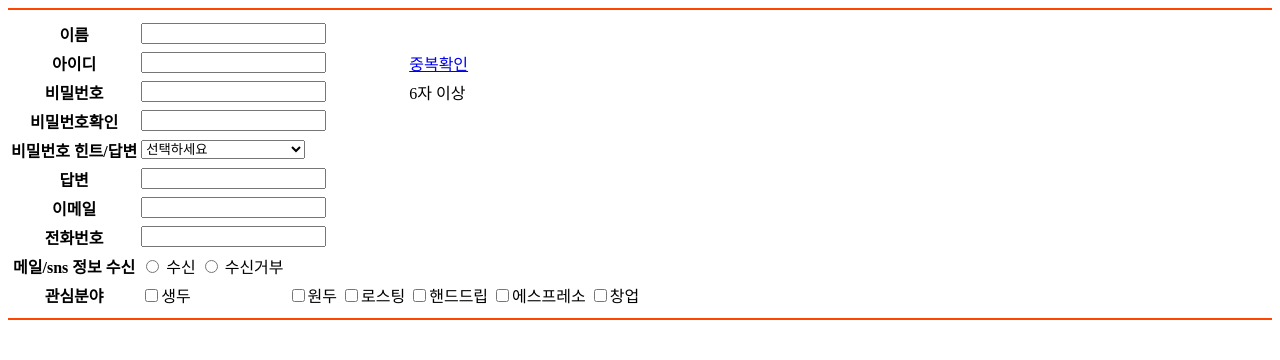
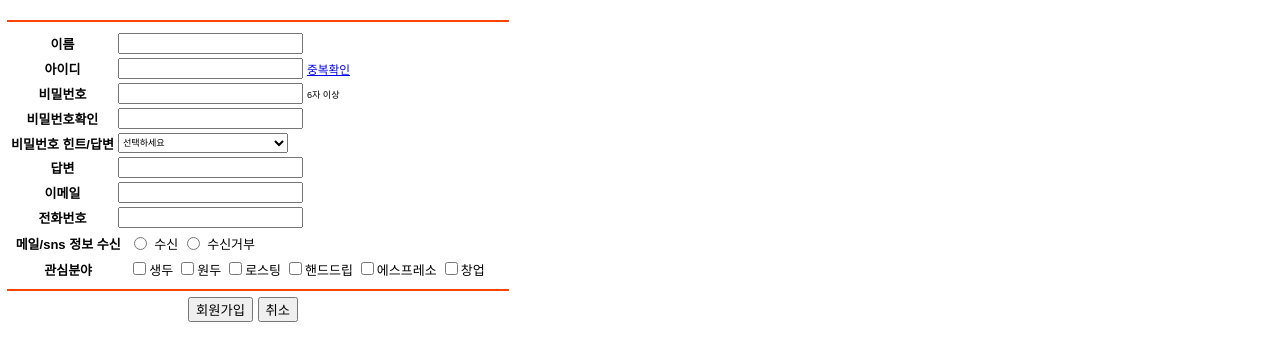
Before and after one commit to hahaHoho21/html, a plain HTML site: page views/20240315_signup.html in a window 1280 px wide. Drawn offline with Linux system fonts and the light colour scheme.

Commit message:
과제_회원가입

```diff
--- a/css/myweb2.css
+++ /dev/null
@@ -1,11 +0,0 @@
-section th {
-    height: 25px;
-}
-
-table tr {
-    /* margin: 10px auto; */
-}
-
-table {
-    /* border: 1px solid black; */
-}
--- /dev/null
+++ b/css/signup.css
@@ -0,0 +1,59 @@
+/* 테이블 분리 주황색 선 */
+hr{
+    border: 1px solid orangered;
+    width: 500px;
+    position: relative;
+    right: 50px;
+}
+
+/* 메인 */
+body{
+    margin-top: 20px;
+    width: 600px;
+    font-family: sans-serif;
+    /* font-size: ; */
+}
+
+/* th */
+section th {
+    height: 25;
+}
+
+/* table 폰트 (첫번째 테이블 제외) */
+section > :not(first-child){
+    font-size: small;
+}
+
+/* 관심분야 마지막 테이블 분리 */
+#checkbox > th {
+    /* border: 1px solid black; */
+    width: 114.29px;
+}
+
+/* 메일/sns 정보수신 사이즈 */
+table:nth-child(2) > tbody > tr > th {
+    width: 114.29px;
+}
+
+/* 비밀번호 힌트답변 박스 */
+#psdh {
+    font-size: .7em;
+    height: 20.18px;
+    width: 170.35px;
+}
+
+/* 중복확인 폰트 */
+tbody > tr:nth-child(2) > td:nth-child(3) {
+    font-size: .9em;
+}
+
+/* 비밀번호 6자 이상 폰트 */
+tbody > tr:nth-child(3) > td:nth-child(3) {
+    font-size: .7em;
+}
+
+/* 회원가입 버튼 */
+footer > div{
+    position: relative;
+    left: 180px;
+}
--- a/views/20240315_webpage copy.html
+++ b/views/20240315_signup.html
@@ -1,22 +1,22 @@
 <!DOCTYPE html>
-<html lang="en">
+<html lang="ko">
 
 <head>
     <meta charset="UTF-8">
     <meta name="viewport" content="width=device-width, initial-scale=1.0">
     <title>Document</title>
-    <link href="../css/myweb2.css" rel="stylesheet">
+    <link href="../css/signup.css" rel="stylesheet">
 </head>
 
 <body>
     <div>
         <div>
-            <hr style="border: 1px solid orangered;">
+            <hr>
             <section>
                 <table>
                     <tr>
                         <th>이름</th>
-                        <td colspan="3"><input type="text" id="name"></td>
+                        <td colspan="3"><input type="text" id="name" autoComplete="off"></td>
                     </tr>
                     <tr>
                         <th>아이디</th>
@@ -34,11 +34,16 @@
                     </tr>
                     <tr>
                         <th>비밀번호 힌트/답변</th>
-                        <td colspan="3"><select id="psdh">
-                                <option value="선택하세요">선택하세요&emsp;&emsp;&emsp;&emsp;&emsp;&emsp;</option>
-                                <option value="태어난 곳은?">태어난 곳은?</option>
-                                <option value="초등학교 이름은?">초등학교 이름은?</option>
-                                <option value="가장 친한 친구 이름은?">가장 친한 친구 이름은?</option>
+                        <td colspan="3"><select id="psdh" name="option">
+                                <option value="">선택하세요</option>
+                                <option value="30">졸업한 초등학교 이름은?</option>
+                                <option value="31">제일 친한 친구의 핸드폰 번호는?</option>
+                                <option value="32">아버지 성함은?</option>
+                                <option value="33">어머니 성함은?</option>
+                                <option value="34">어릴 적 내 별명은?</option>
+                                <option value="35">가장 아끼는 물건은?</option>
+                                <option value="36">좋아하는 동물은?</option>
+                                <option value="37">좋아하는 색깔은?</option>
                             </select></td>
                     </tr>
                     <tr>
@@ -47,22 +52,24 @@
                     </tr>
                     <tr>
                         <th>이메일</th>
-                        <td colspan="3"><input type="text" id="email"></td>
+                        <td colspan="3"><input type="text" id="email" autoComplete="off"></td>
                     </tr>
                     <tr>
                         <th>전화번호</th>
                         <td colspan="3"><input type="number" id="number"></td>
                     </tr>
+                </table>
+                <table>
                     <tr>
                         <th>메일/sns 정보 수신</th>
-                        <td>
-                            <input type="radio" id="first">
-                            <label for="first">수신</label>
-                            <input type="radio" id="second">
-                            <label for="second">수신거부</label>
-                        </td>
+                        <td><input type="radio" id="first" name="option"></td>
+                        <td> <label for="first">수신</label> </td>
+                        <td> <input type="radio" id="second" name="option"></td>
+                        <td> <label for="second">수신거부</label></td>
                     </tr>
-                    <tr>
+                </table>
+                <table>
+                    <tr id="checkbox">
                         <th>관심분야</th>
                         <td><input type="checkbox" id="생두">생두</td>
                         <td><input type="checkbox" id="원두">원두</td>
@@ -71,14 +78,18 @@
                         <td><input type="checkbox" id="에스프레소">에스프레소</td>
                         <td><input type="checkbox" id="창업">창업</td>
                     </tr>
-
                 </table>
-                <hr style="border: 1px solid orangered;">
+                <hr>
             </section>
         </div>
         <div>
             <footer>
-
+                <div>
+                    <tr>
+                        <td><button>회원가입</button></td>
+                        <td><button>취소</button></td>
+                    </tr>
+                </div>
             </footer>
         </div>
     </div>
```
